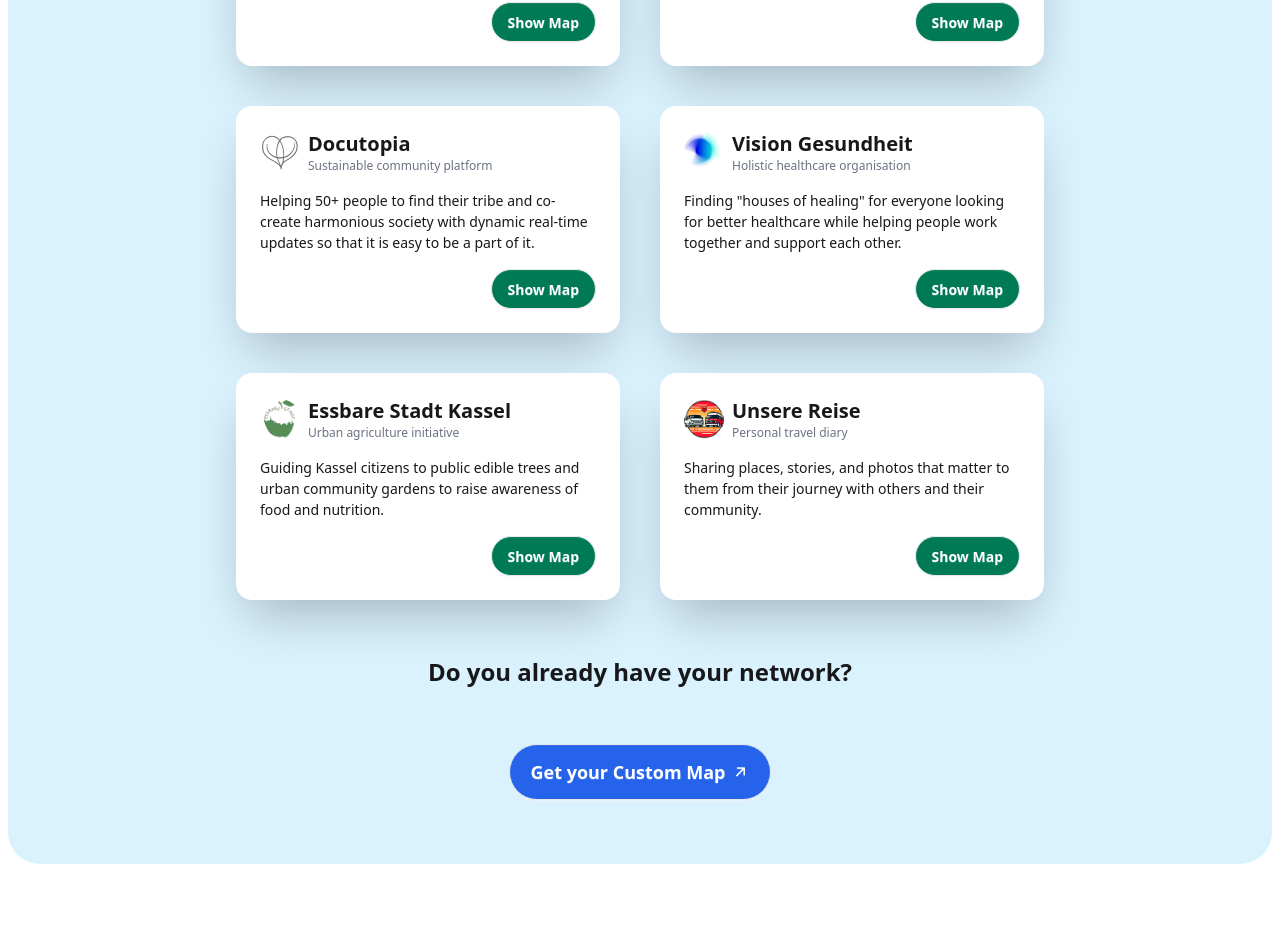
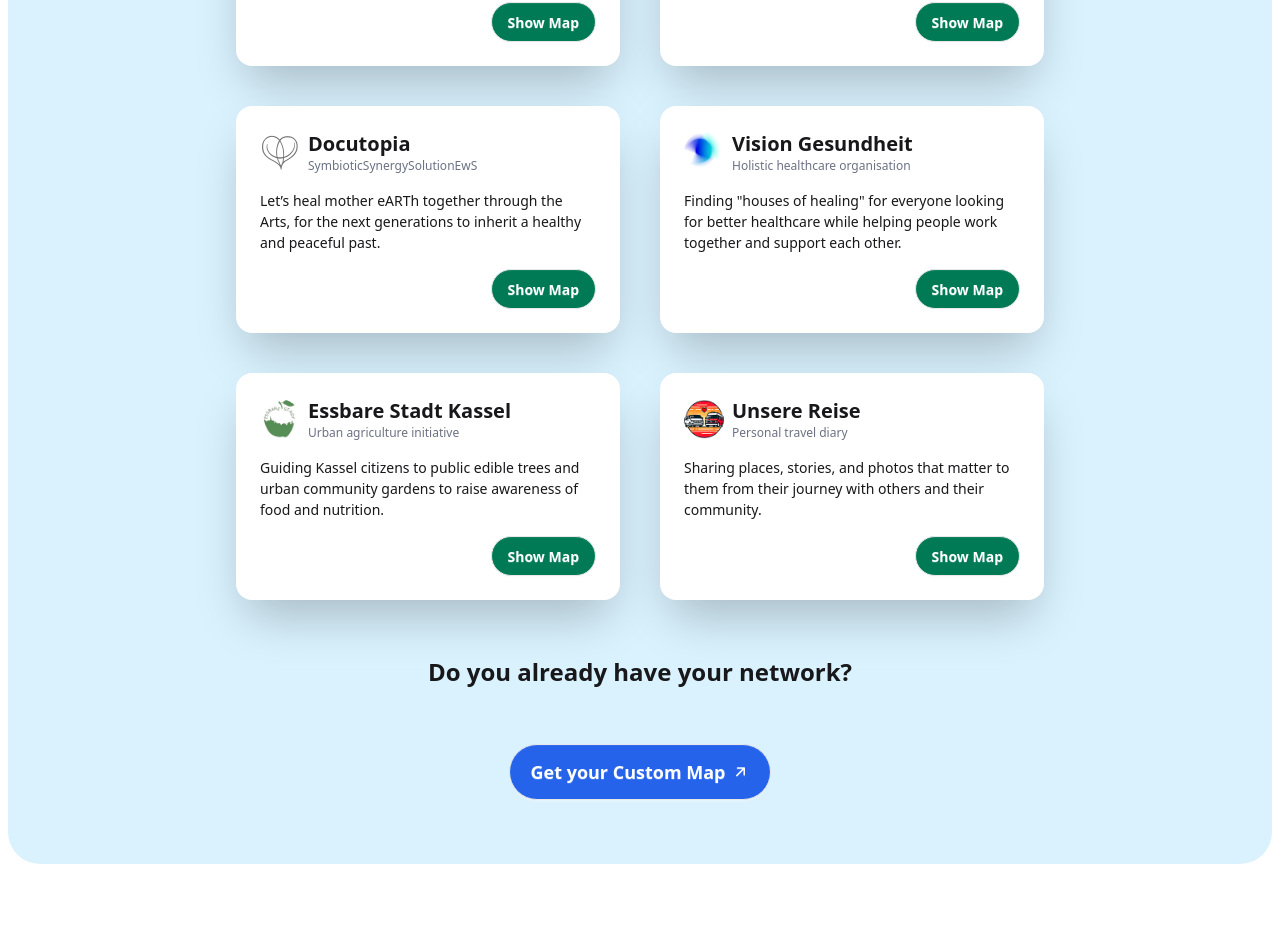
Before and after one commit to utopia-os/utopia-landingpage, a React (Vite) app: page / in a window 1280 px wide. Shown: the part 2138-3078 px from the top of the page. Built offline with nearby package versions, Linux system fonts and the light colour scheme.

Commit message:
Update UseCasesSection.tsx
Link and description updated.

```diff
--- a/src/sections/UseCasesSection.tsx
+++ b/src/sections/UseCasesSection.tsx
@@ -29,12 +29,12 @@ const useCases = [
   {
     icon: "/usecases/docutopia.png",
     title: "Docutopia",
-    subtitle: "Sustainable community platform",
+    subtitle: "SymbioticSynergySolutionEwS",
     description: {
-      en: "Helping 50+ people to find their tribe and co-create harmonious society with dynamic real-time updates so that it is easy to be a part of it.",
-      de: "Ein dezentrales Multiversum, das Kunst, Technologie und Nachhaltigkeit verbindet, und  ökosoziale Transformation fördert."
+      en: "Let’s heal mother eARTh together through the Arts, for the next generations to inherit a healthy and peaceful past.",
+      de: "Lasst uns gemeinsam Mutter Erde durch die Künste heilen, damit die nächsten Generationen eine gesunde und friedliche Vergangenheit erben können."
     },
-    url: "https://next.docutopia.de/",
+    url: "https://docutopia.de/",
   },
   {
     icon: "/usecases/vision-gesundheit.png",
```
